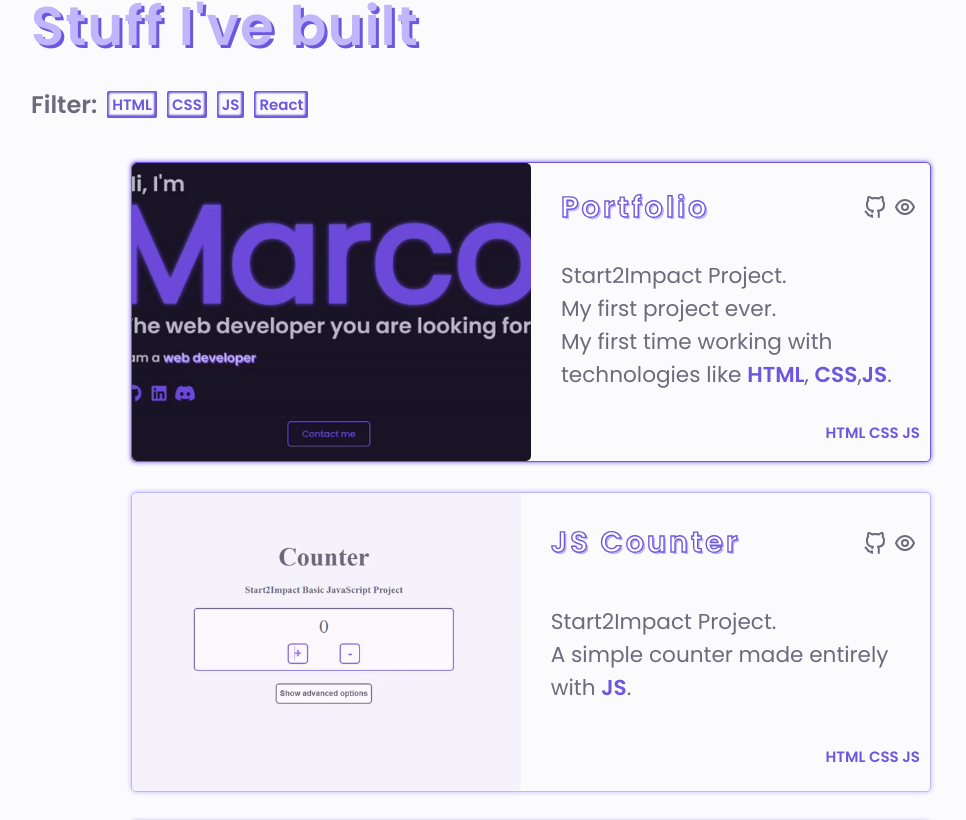
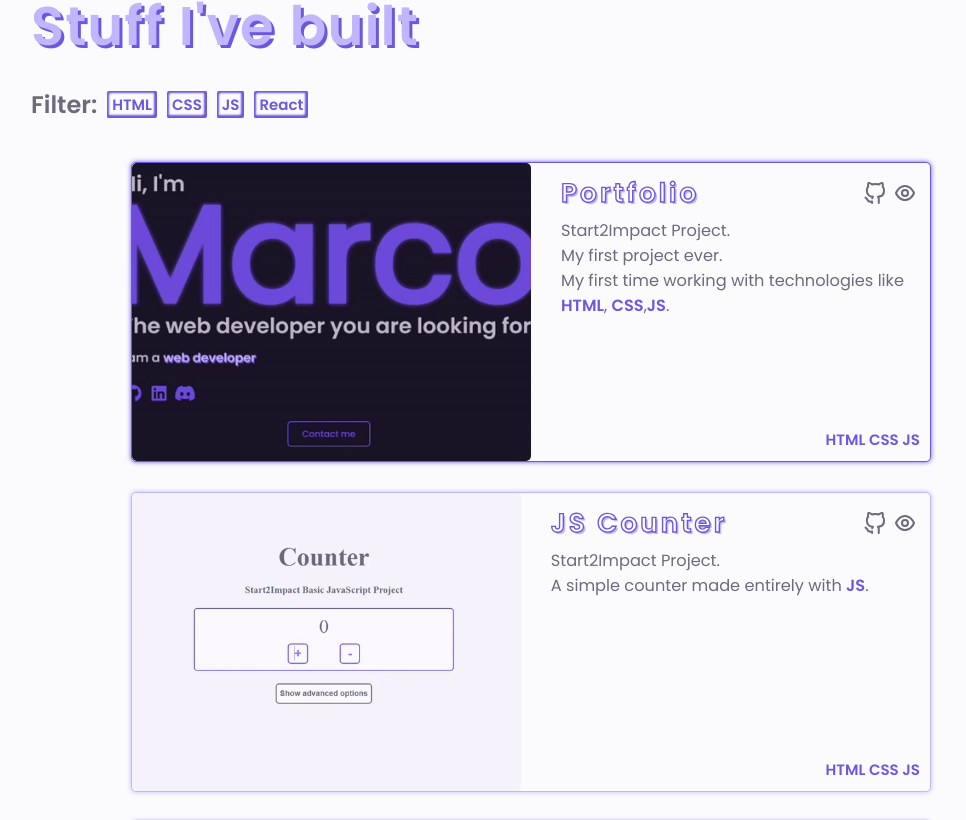
Before and after one commit to Novecento201/Portfolio, a React (Vite) app: page / in a window 1280 px wide. Shown: the part 2135-2955 px from the top of the page, without its empty margins (159-1125 px from the left). Built offline with nearby package versions, Linux system fonts and the light colour scheme.

Commit message:
Added 1 project - change the "post" UI for desktop

```diff
--- a/src/Components/Works/Works.jsx
+++ b/src/Components/Works/Works.jsx
@@ -17,6 +17,7 @@ import img10 from '../../img/projects/lyriks.png';
 import img11 from '../../img/projects/ytclone.png';
 import img12 from '../../img/projects/movie.gif';
 import img13 from '../../img/projects/budgeting.png';
+import img14 from '../../img/projects/multi-step-form-desktop-preview.png';
 
 import './works.css';
 
@@ -107,7 +108,7 @@ const projects = [
     title: 'Lyrics',
     github: 'https://github.com/Novecento201/lyriks-YT-Clone',
     link: 'https://novecento-lyriks-app.netlify.app/',
-    text: 'Video YT Tutorial. <br /> A "clone" site of Spotify. <br/> Made thanks to this <a href="https://www.youtube.com/watch?v=I1cpb0tYV74&list=WL" target="_blank"></a> video ',
+    text: 'Video YT Tutorial. <br /> A "clone" site of Spotify. <br/> Made thanks to this <a href="https://www.youtube.com/watch?v=I1cpb0tYV74&list=WL" target="_blank">video</a>  ',
     img: img10,
     technologies: ['react'],
   },
@@ -116,7 +117,7 @@ const projects = [
     title: 'Youtube Clone',
     github: 'https://github.com/Novecento201/youtube-clone-YT-Clone',
     link: 'https://youtube-clone-novecento.netlify.app/',
-    text: 'Video YT Tutorial. <br /> A "clone" site of youtube. <br/> Made thanks to this <a href="https://www.youtube.com/watch?v=FHTbsZEJspU&t=4094s" target="_blank"></a> video ',
+    text: 'Video YT Tutorial. <br /> A "clone" site of youtube. <br/> Made thanks to this <a href="https://www.youtube.com/watch?v=FHTbsZEJspU&t=4094s" target="_blank">video</a>  ',
     img: img11,
     technologies: ['react'],
   },
@@ -134,8 +135,17 @@ const projects = [
     title: 'Financial tracker',
     github: 'https://github.com/Novecento201/Budgeting-app-react-router-course',
     link: 'https://personal-finance-budgeting.netlify.app/',
-    text: 'Site created following a tutorial to study all the features of the new react-router-dom (v6.9 in this tutorial).',
+    text: 'Site created following a <a href="https://www.youtube.com/playlist?list=PL4cUxeGkcC9iNnY07bh_UPaRIQZcJfARY" target="_blank">tutorial</a> to study all the features of the new react-router-dom (v6.9 in this tutorial).',
     img: img13,
+    technologies: ['react'],
+  },
+  {
+    id: 14,
+    title: 'Multi step form',
+    github: 'https://github.com/Novecento201/multi-step-form-front-mentor',
+    link: 'https://multi-form-front-mentor-novento01.netlify.app/',
+    text: '<a href="https://www.frontendmentor.io/challenges/multistep-form-YVAnSdqQBJ" target="_blank">Frontend Mentor Challenge</a>, I made this project for testing my react skills.',
+    img: img14,
     technologies: ['react'],
   },
 ];
--- a/src/Components/Works/works.css
+++ b/src/Components/Works/works.css
@@ -67,7 +67,6 @@ input[type='checkbox'] {
 
 .post-img {
   border-radius: 0.5rem;
-  width: 100%;
   height: 200px;
   object-fit: cover;
 }
@@ -143,15 +142,23 @@ input[type='checkbox'] {
     width: 50%;
     height: 100%;
   }
+
   .post-content {
     width: 50%;
-    justify-content: space-around;
+    height: 100%;
+    justify-content: flex-start;
+    position: relative;
   }
 
   .post-header h4 {
-    font-size: calc(var(--semi-big-font-size) * 1.2);
+    font-size: calc(var(--semi-big-font-size) * 1.1);
   }
   .post-text {
-    font-size: calc(var(--normal-font-size) * 1.2);
+    font-size: calc(var(--normal-font-size) * 0.9);
+  }
+  .post-categories {
+    position: absolute;
+    bottom: 1rem;
+    right: 1rem;
   }
 }
```
Also changed, not shown: src/img/projects/multi-step-form-desktop-preview.png (added).
